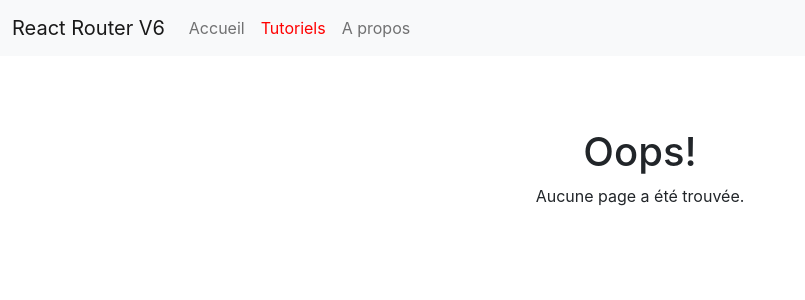
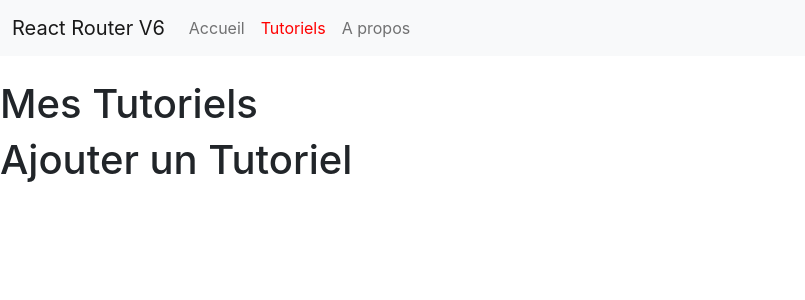
Before and after one commit to alphakahere/react-router-v6, a React (Create React App) app: page /tutoriels/ajouter in a window 1280 px wide. Shown: the top 300 px of the page, without its empty margins (0-805 px from the left). Built offline with nearby package versions, Linux system fonts and the light colour scheme.

Commit message:
configurations des nested routes

```diff
--- a/package.json
+++ b/package.json
@@ -8,7 +8,7 @@
 		"@testing-library/user-event": "^13.5.0",
 		"react": "^18.2.0",
 		"react-dom": "^18.2.0",
-		"react-router-dom": "6.3.0",
+		"react-router-dom": "^6.7.0",
 		"react-scripts": "5.0.1",
 		"web-vitals": "^2.1.4"
 	},
--- a/src/App.js
+++ b/src/App.js
@@ -4,7 +4,10 @@ import Apropos from "./components/Apropos";
 import Contact from "./components/Contact";
 import Navbar from "./components/Navbar";
 import Page404 from "./components/Page404";
-import Tutoriels from "./components/Tutoriels";
+import Tutoriels from "./components/tutoriels/Tutoriels";
+import AjouterUnTutoriel from "./components/tutoriels/AjouterUnTutoriel";
+import DetailTutoriel from "./components/tutoriels/DetailTutoriel";
+import ListesDesTutoriels from "./components/tutoriels/ListesDesTutoriels";
 
 function App() {
 	return (
@@ -12,7 +15,11 @@ function App() {
 			<Navbar />
 			<Routes>
 				<Route path="/" element={<Accueil />} />
-				<Route path="tutoriels" element={<Tutoriels />} />
+				<Route path="tutoriels" element={<Tutoriels />}>
+					<Route index element={<ListesDesTutoriels />} />
+					<Route path=":tutorielId" element={<DetailTutoriel />} />
+					<Route path="ajouter" element={<AjouterUnTutoriel />} />
+				</Route>
 				<Route path="a-propos" element={<Apropos />} />
 				<Route path="contactez-nous" element={<Contact />} />
 				<Route path="*" element={<Page404 />} />
--- /dev/null
+++ b/src/components/tutoriels/AjouterUnTutoriel.js
@@ -0,0 +1,11 @@
+import React from "react";
+
+const AjouterUnTutoriel = () => {
+	return (
+		<div>
+			<h1>Ajouter un Tutoriel</h1>
+		</div>
+	);
+};
+
+export default AjouterUnTutoriel;
--- /dev/null
+++ b/src/components/tutoriels/DetailTutoriel.js
@@ -0,0 +1,6 @@
+import React from "react";
+
+const DetailTutoriel = () => {
+	return <div>DetailTutoriel</div>;
+};
+export default DetailTutoriel;
--- /dev/null
+++ b/src/components/tutoriels/ListesDesTutoriels.js
@@ -0,0 +1,11 @@
+import React from "react";
+
+const ListesDesTutoriels = () => {
+	return (
+		<div>
+			<h1>Listes Des Tutoriels</h1>
+		</div>
+	);
+};
+
+export default ListesDesTutoriels;
--- a/src/components/Tutoriels.js
+++ b/src/components/tutoriels/Tutoriels.js
@@ -1,9 +1,13 @@
 import React from "react";
+import { Outlet } from "react-router-dom";
 
 const Tutoriels = () => {
 	return (
 		<div>
 			<h1>Mes Tutoriels</h1>
+			<div className="outlet-container">
+				<Outlet />
+			</div>
 		</div>
 	);
 };
```
Also changed, not shown: 1 other file (tests, documents, lock files or other folders).
